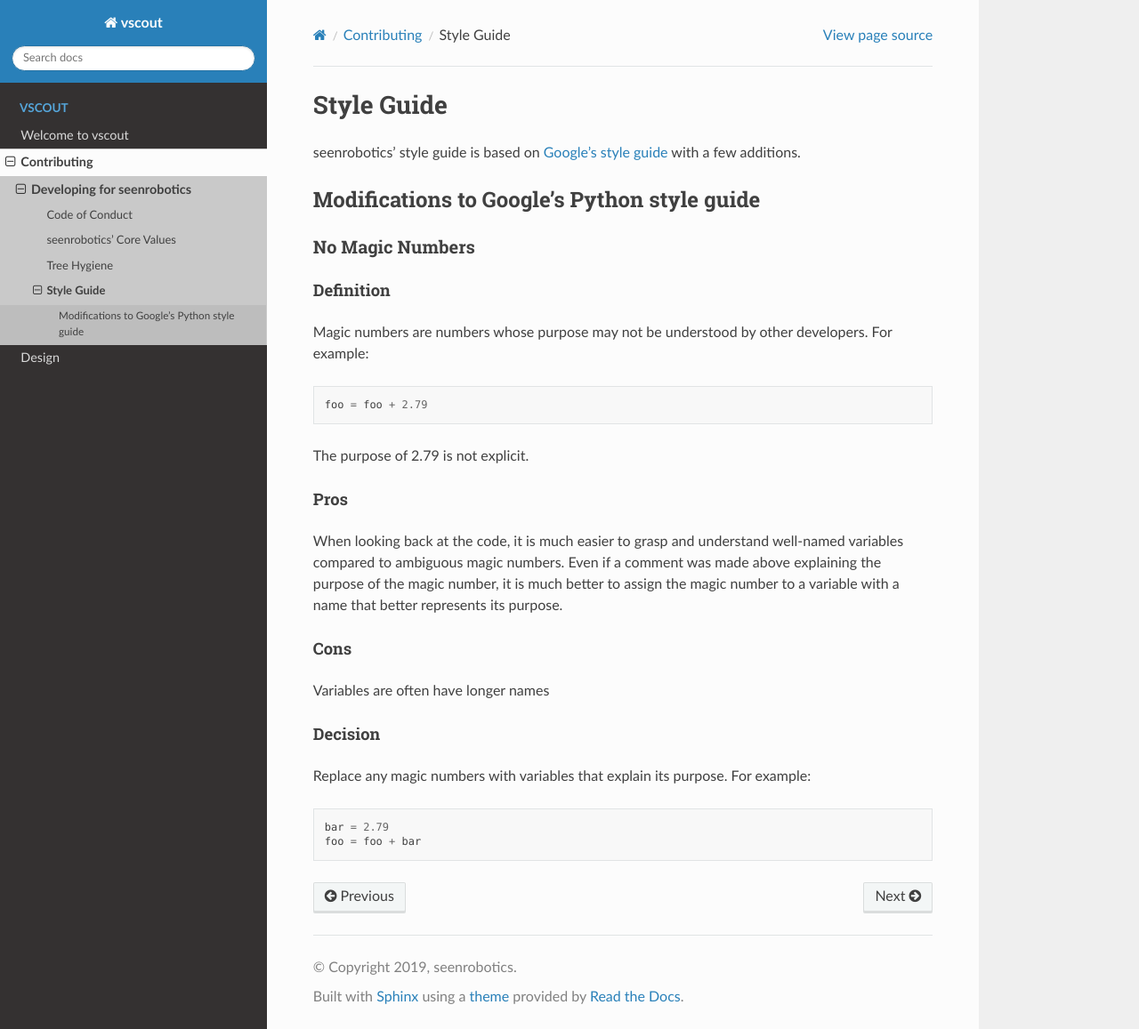
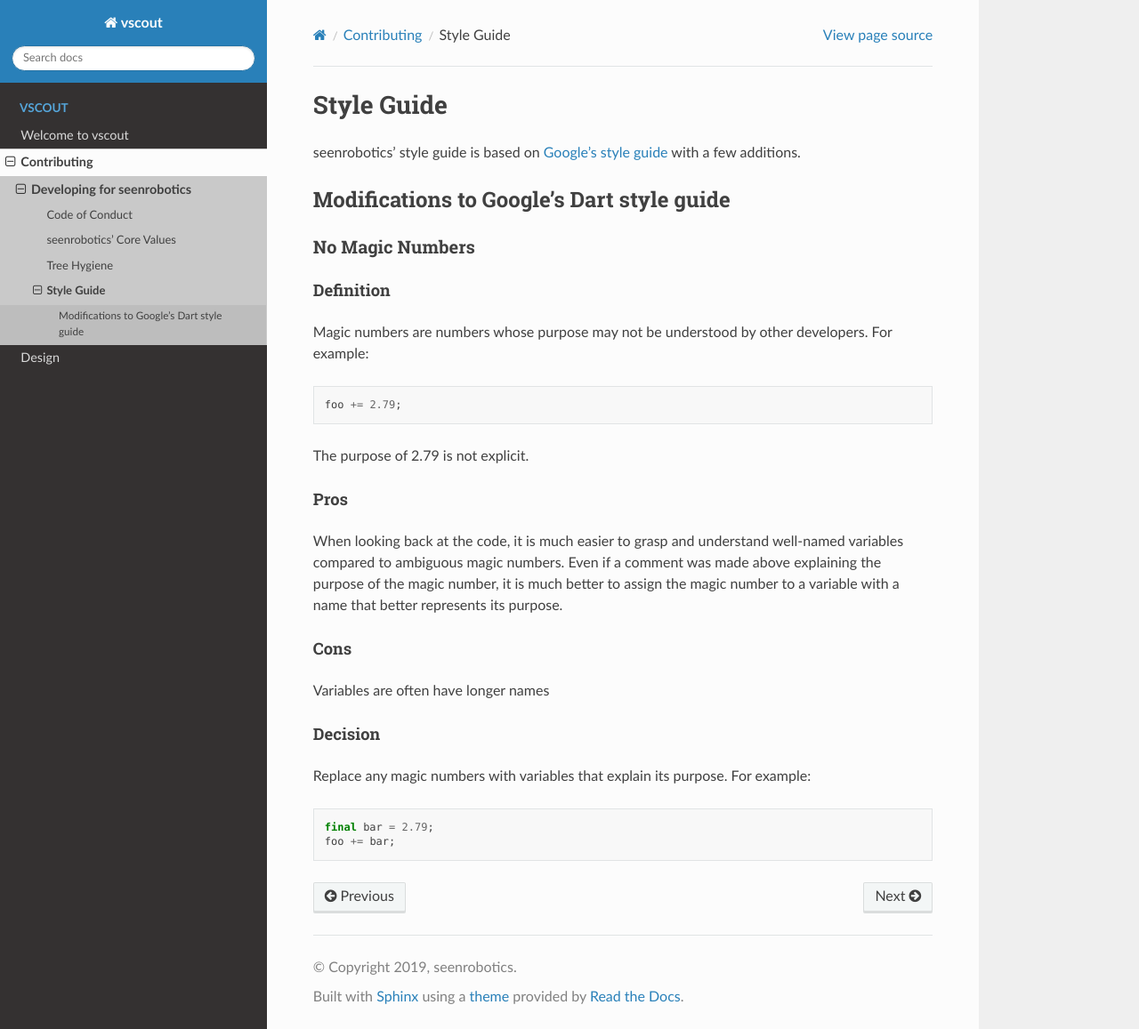
Before and after one commit to seenrobotics/vscout-docs, a Sphinx documentation site: the page built from docs/source/contributing/style-guide.rst, in a window 1280 px wide and 1157 px high. Shown: the whole window at 89% size. Built offline with Sphinx 7.4.7 and the Read the Docs theme 2.0.0, drawn with Linux system fonts in a browser that asks for light colours.

Commit message:
fix: change style guide from Python to Dart

```diff
--- a/docs/source/contributing/style-guide.rst
+++ b/docs/source/contributing/style-guide.rst
@@ -2,10 +2,10 @@ Style Guide
 ===========
 
 seenrobotics' style guide is based on `Google’s style guide
-<http://google.github.io/styleguide/pyguide.html>`_ with a few
+<https://dart.dev/guides/language/effective-dart/style>`_ with a few
 additions.
 
-Modifications to Google’s Python style guide
+Modifications to Google’s Dart style guide
 --------------------------------------------
 
 No Magic Numbers
@@ -17,9 +17,9 @@ Definition
 Magic numbers are numbers whose purpose may not be understood by other
 developers. For example:
 
-.. code:: python
+.. code:: dart
 
-   foo = foo + 2.79
+   foo += 2.79;
 
 The purpose of 2.79 is not explicit.
 
@@ -43,7 +43,7 @@ Decision
 Replace any magic numbers with variables that explain its purpose. For
 example:
 
-.. code:: python
+.. code:: dart
 
-   bar = 2.79
-   foo = foo + bar
+   final bar = 2.79;
+   foo += bar;
```
